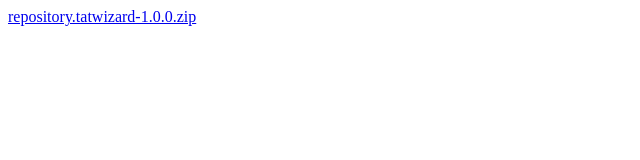
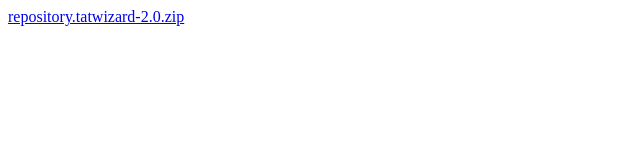
Before and after one commit to koditat/repo, a plain HTML site: page index.html in a window 1280 px wide. Shown: the full height of the page, 0-640 px from the left. Drawn offline with Linux system fonts and the light colour scheme.

Commit message:
Update to 2.0

```diff
--- a/index.html
+++ b/index.html
@@ -1,2 +1,2 @@
 <!DOCTYPE html>
-<a href="repository.tatwizard-1.0.0.zip">repository.tatwizard-1.0.0.zip</a>
+<a href="repository.tatwizard-2.0.zip">repository.tatwizard-2.0.zip</a>
```
